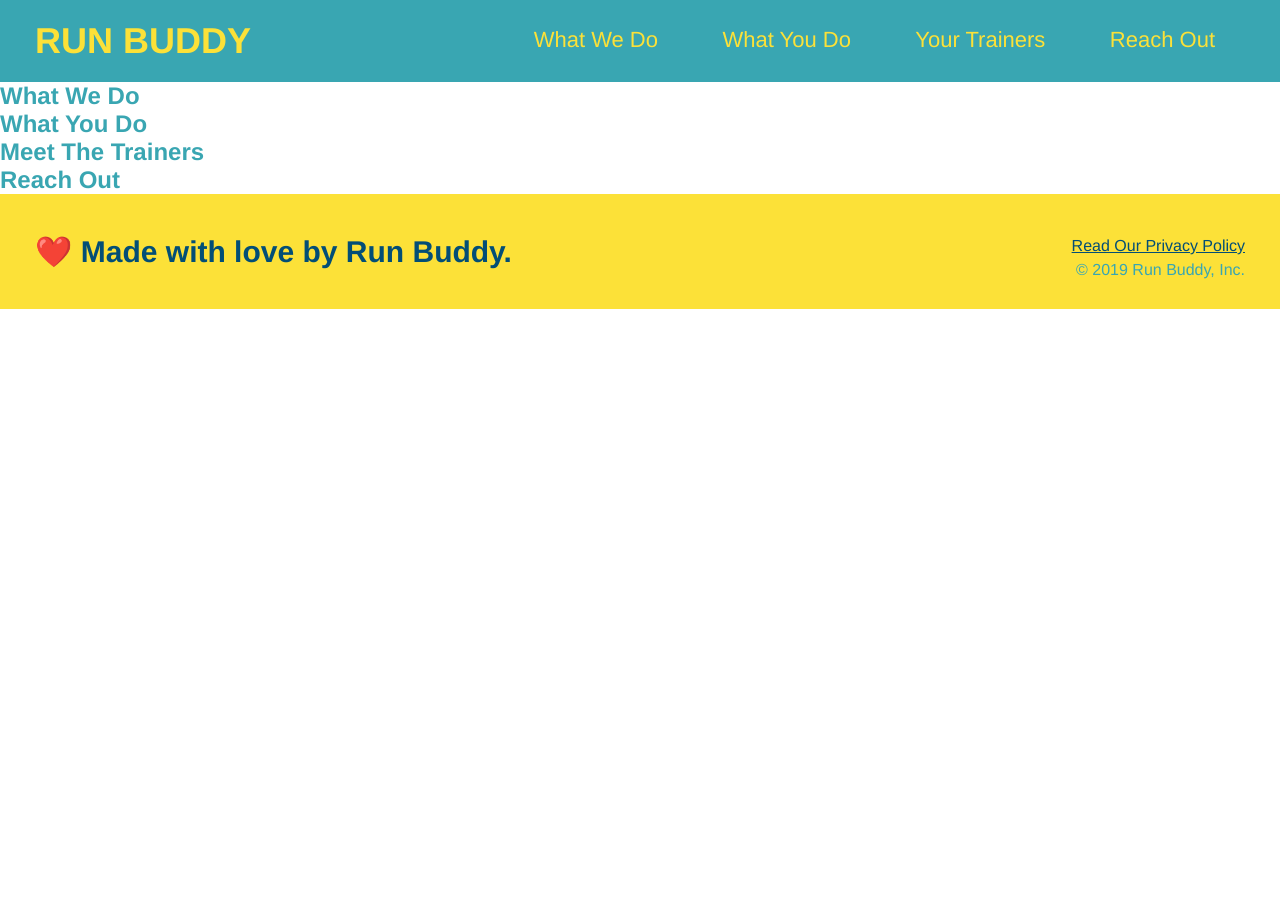
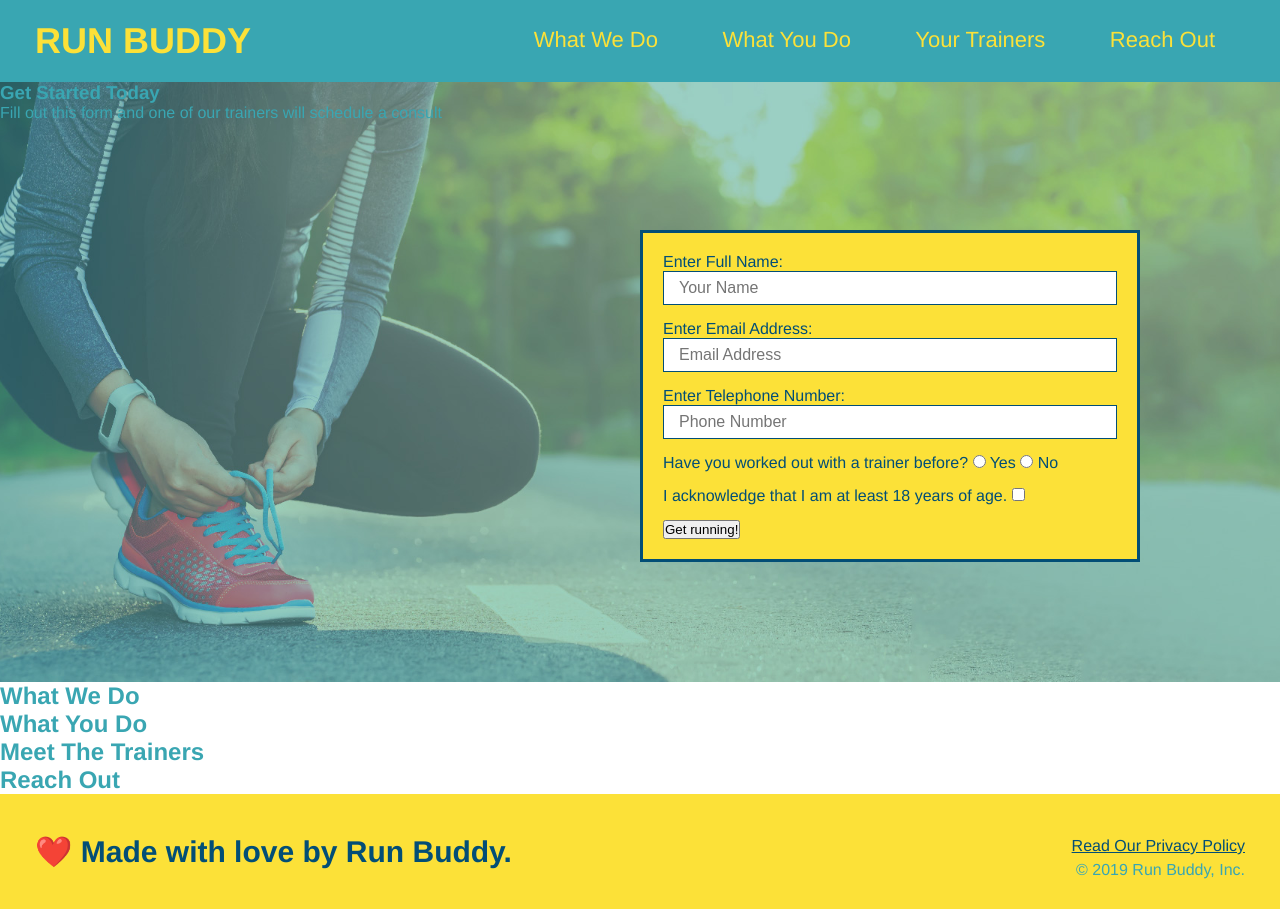
Before and after one commit to Dakota-Carnahan/run-buddy-og, a plain HTML site: page index.html in a window 1280 px wide. Before the commit the page ends 800 px from the top, so only its background shows below. Drawn offline with Linux system fonts and the light colour scheme.

Commit message:
Added style for footer, defined borders, spacings and detailed hero section

```diff
--- a/assets/css/style.css
+++ b/assets/css/style.css
@@ -72,3 +72,45 @@ footer div {
 footer a {
     color: #024e76;
 }
+
+/* Hero Style Start*/
+.hero {
+    background-image: url("../images/hero-bg.jpg");
+    height: 600px;
+    background-size: cover;
+    background-position: center;
+    position: relative;
+}
+
+.hero-form {
+    padding: 20px;
+    width: 500px;
+    color: #024e76;
+    background-color: #fce138;
+    border-style: solid;
+    border-width: 3px;
+    border-color: #024e76;
+    position: absolute;
+    bottom: 120px;
+    right: 140px;
+}
+/*Hero Style End*/
+
+.hero-form h3 {
+    margin: 0;
+    font-size: 24px;
+}
+
+.hero-form p {
+    margin: 5px 0 15px 0;
+}
+
+.form-input {
+    border: 1px solid #024e76;
+    display: block;
+    padding: 7px 15px;
+    font-size: 16px;
+    color: #024e76;
+    width: 100%;
+    margin-bottom: 15px;
+}
--- a/index.html
+++ b/index.html
@@ -31,11 +31,43 @@
                 </ul>
             </nav>
         </header>
+        <!-- Start of Hero Section -->
+        <section class="hero">
+            <div>
+                <h3>Get Started Today</h3>
+                    <p>
+                        Fill out this form and one of our trainers will schedule a consult
+                    </p>
+                <form class="hero-form">
+                <label for="name">Enter Full Name:</label>
+                <input type="text" placeholder="Your Name" name="name" id="name" class="form-input"/>
+                <label for="email">Enter Email Address:</label>
+                <input type="email" placeholder="Email Address" name="email" id="email" class="form-input" />
+                <label for ="phone number">Enter Telephone Number:</label>
+                <input type="tel" placeholder="Phone Number" name="phone" id="phone" class="form-input"/>
+                <p>
+                    Have you worked out with a trainer before?
+                    <input type="radio" name="trainer-confirm" id="trainer-yes" />
+                    <label for="trainer-yes">Yes</label>
+                    <input type="radio" name="trainer-confirm" id="trainer-no" />
+                    <label for="trainer-no">No</label>
+                </p>
 
-        <!-- hero/jumbotron -->
-        <section>
+                <p>
+                    <label for="checkbox" >
+                    I acknowledge that I am at least 18 years of age.
+                    </label>
+                    <input type="checkbox" name="age-confirm" id="checkbox" />
+                </p>
 
+                <button type="submit">
+                    Get running!
+                </button>
+            </form>
+            </div>
         </section>
+        <!-- End Hero  -->
+
 
         <!-- "what we do" section -->
         <section>
```
Also changed, not shown: assets/images/hero-bg.jpg (added).
